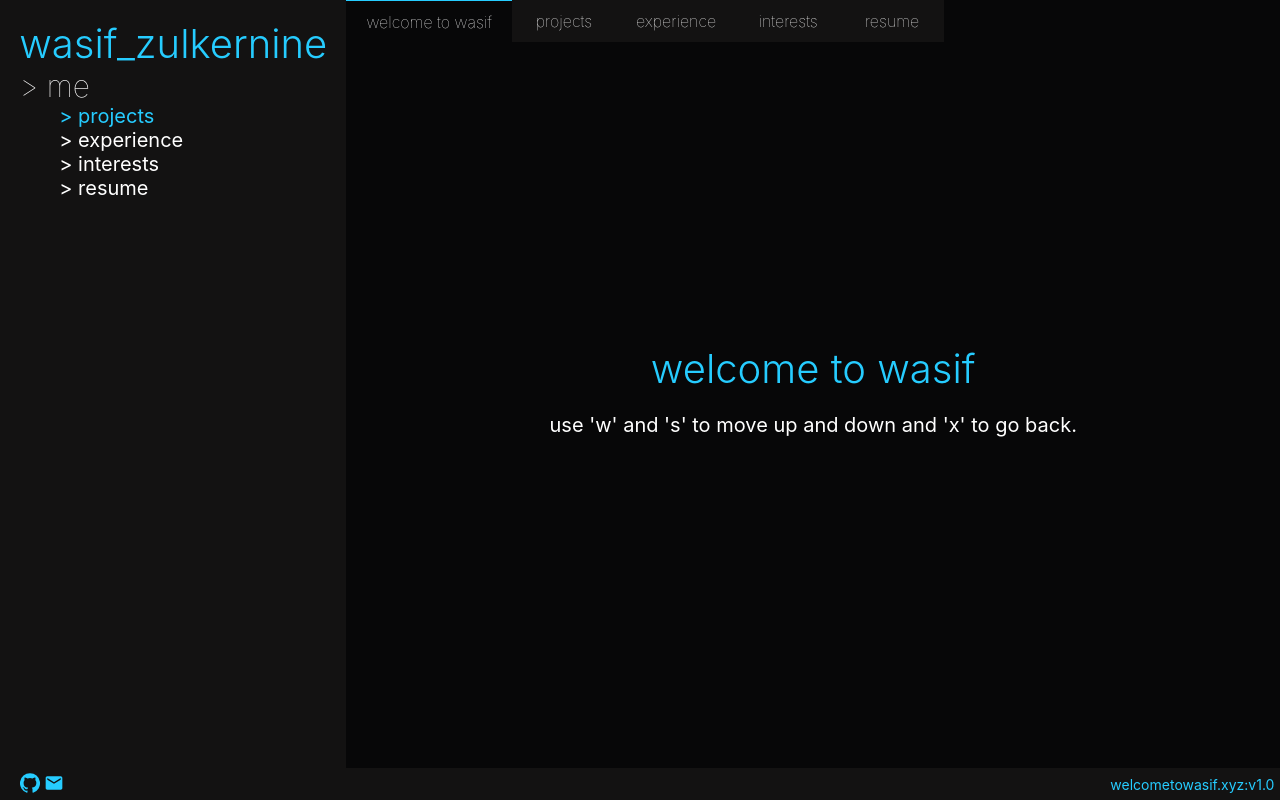
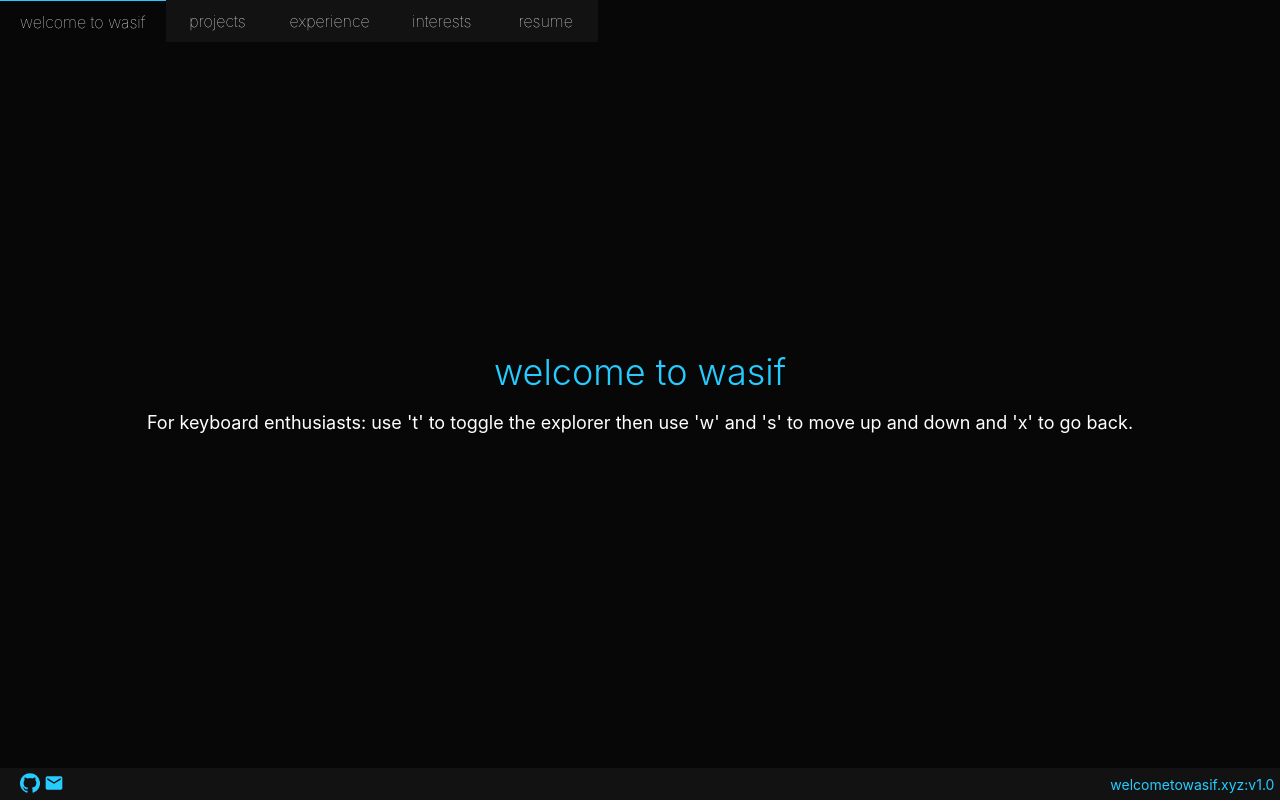
Before and after one commit to Wasifz9/keys, a React (Create React App) app: page / in a window 1280 px wide. Built offline with nearby package versions, Linux system fonts and the light colour scheme.

Commit message:
tabs and collapsible nav

```diff
--- a/src/App.css
+++ b/src/App.css
@@ -6,18 +6,22 @@
   color: white;
   display: flex;
   flex-direction: row;
-  font-size: 20px;
+  font-size: 18px;
 }
 
 h2{
   margin: 0px;
   font-weight: 100;
+  color: var(--primary-color);
+  margin-bottom: 10px;
+  font-variant: small-caps;
+  text-align: center;
 }
 
 h1{
+  color: var(--primary-color);
   margin: 0px;
   font-weight: 300;
-  color: var(--primary-color);
 }
 
 h3{
@@ -34,10 +38,24 @@ li {
   color: var(--primary-color);
 }
 
+.subitem{
+  margin-left: 10px;
+  font-weight: 100;
+
+}
+
 
 .nav{
-  width: auto;
-  padding: 1.5vw;
+  overflow: hidden;
+  width: 0px;
+  padding: 0px;
+  font-weight: 300;
+  transition: width ease 0.3s;
+}
+
+.opennav{
+  width:auto;
+  padding: .5vw 1vw;
 }
 
 .content{
--- a/src/App.js
+++ b/src/App.js
@@ -72,15 +72,15 @@ function SubProjects(props) {
 
         }
       >
-        <ul>
+
           {projects.map((project, i) => (
             <div
-              className={i === props.curs ? 'active' : null}
+              className={i === props.curs ? 'active subitem' : 'subitem'}
             > > {project}
             </div>
           ))}
 
-        </ul>
+
       </div>
 
     </>
@@ -114,15 +114,15 @@ function SubExperience(props) {
 
 
       >
-        <ul>
+
           {experiences.map((experience, i) => (
             <div
-              className={i === props.curs ? 'active' : null}
+              className={i === props.curs ? 'active subitem' : 'subitem'}
             > > {experience}
             </div>
           ))}
 
-        </ul>
+
       </div>
 
     </>
@@ -153,15 +153,15 @@ function SubInterests(props) {
 
         }
       >
-        <ul>
           {interests.map((interest, i) => (
             <div
-              className={i === props.curs ? 'active' : null}
+              className={i === props.curs ? 'active subitem' : 'subitem'}
+
             > > {interest}
             </div>
           ))}
 
-        </ul>
+
       </div>
 
 
@@ -193,19 +193,18 @@ function SubResume(props) {
 
         }
       >
-        <ul>
           {resumes.map((resume, i) => (
             <div
-              className={i === props.curs ? 'active' : null}
+              className={i === props.curs ? 'active subitem' : 'subitem' }
             > > {resume}
             </div>
           ))}
 
-        </ul>
       </div>
     </>
   )
 }
+
 function App() {
 
   useEffect (() => {
@@ -239,7 +238,7 @@ function App() {
   const [expCurs, setExpCurs] = useState(0);
   const [inCurs, setInCurs] = useState(0);
   const [resCurs, setResCurs] = useState(0);
-
+  const [explorerIsOpen, toggleExplorer] = useState(false);
 
   function handleUp() {
     if (selected === defaultSelect) {
@@ -322,18 +321,23 @@ function App() {
     setProjCurs(0);
   }
 
+  function handleExplore (){
+    toggleExplorer(!explorerIsOpen);
+  }
+
+  useKey("KeyT", handleExplore);
   useKey("KeyW", handleUp);
   useKey("Enter", handleEnter);
   useKey("KeyS", handleDown);
   useKey("KeyX", handleX);
 
+
   return (
 
     <div className="App">
-      <div className="nav" id = 'naver'>
-        <h1> wasif_zulkernine </h1>
-        <h2> > me </h2>
-        <ul>
+      <div className= {explorerIsOpen ? "nav opennav" : "nav"} id = 'naver'>
+        <h2> wasifz9 </h2>
+
           <SubProjects
             selected={selected}
             highlighted={highlighted}
@@ -360,7 +364,7 @@ function App() {
           </SubResume>
 
 
-        </ul>
+
       </div>
       <div className="content">
         <div className = "tabs">
@@ -377,7 +381,7 @@ function App() {
         }
         </div>
         <h1> {selected} </h1>
-        {selected === defaultSelect && <p> use 'w' and 's' to move up and down and 'x' to go back. </p>}
+        {selected === defaultSelect && <p> For keyboard enthusiasts: use 't' to toggle the explorer then use 'w' and 's' to move up and down and 'x' to go back. </p>}
       </div>
 
       <div className = "footer">
```
